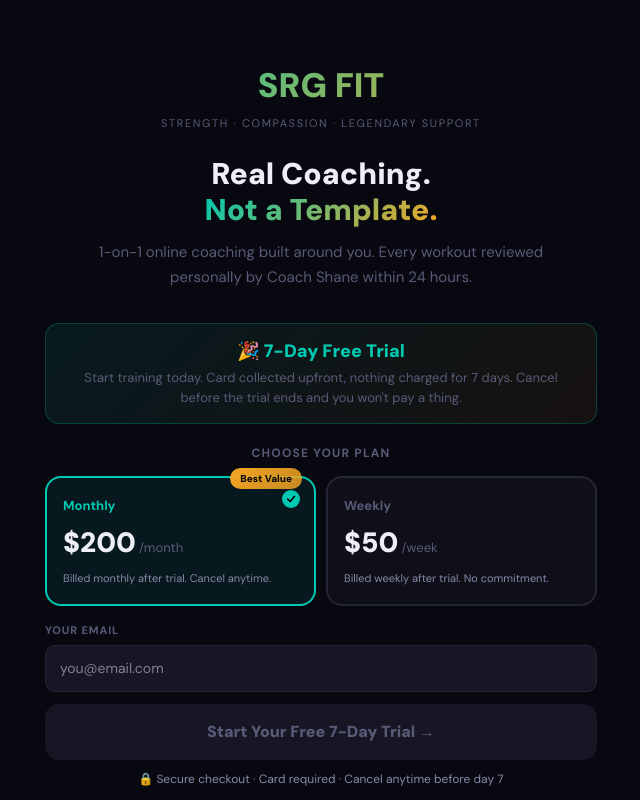
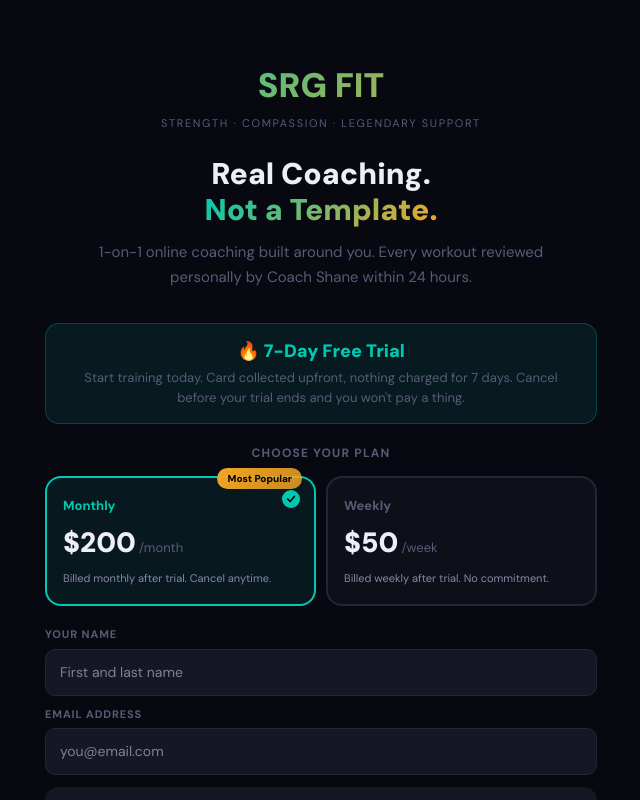
Before and after one commit to srgfitshane/srg-fit, a Next.js app: page /join in a window 1280 px wide. Shown: the top 800 px of the page, without its empty margins (319-959 px from the left). Built offline with nearby package versions, Linux system fonts and the light colour scheme.

Commit message:
feat: join page with name field, fix emoji, pre-create Stripe customer with name, personalised success page

```diff
--- a/src/app/api/stripe/session/route.ts
+++ b/src/app/api/stripe/session/route.ts
@@ -7,7 +7,9 @@
   try {
     const stripe = new Stripe(process.env.STRIPE_SECRET_KEY!, { apiVersion: '2022-11-15' as any })
     const session = await stripe.checkout.sessions.retrieve(id)
-    return NextResponse.json({ email: session.customer_email || session.customer_details?.email || null })
+    const email = session.customer_email || session.customer_details?.email || null
+    const name  = session.customer_details?.name || null
+    return NextResponse.json({ email, name })
   } catch {
     return NextResponse.json({ email: null })
   }
--- a/src/app/join/page.tsx
+++ b/src/app/join/page.tsx
@@ -10,20 +10,12 @@
 
 const PLANS = [
   {
-    id: 'monthly',
-    label: 'Monthly',
-    price: '$200',
-    interval: '/month',
-    badge: 'Best Value',
+    id: 'monthly', label: 'Monthly', price: '$200', interval: '/month', badge: 'Most Popular',
     priceId: process.env.NEXT_PUBLIC_STRIPE_PRICE_MONTHLY || 'price_MONTHLY',
     description: 'Billed monthly after trial. Cancel anytime.',
   },
   {
-    id: 'weekly',
-    label: 'Weekly',
-    price: '$50',
-    interval: '/week',
-    badge: null,
+    id: 'weekly', label: 'Weekly', price: '$50', interval: '/week', badge: null,
     priceId: process.env.NEXT_PUBLIC_STRIPE_PRICE_WEEKLY || 'price_WEEKLY',
     description: 'Billed weekly after trial. No commitment.',
   },
@@ -38,21 +30,23 @@
 
 export default function JoinPage() {
   const [selected, setSelected] = useState<string>('monthly')
-  const [email, setEmail] = useState('')
-  const [loading, setLoading] = useState(false)
-  const [error, setError] = useState<string|null>(null)
+  const [name,     setName]     = useState('')
+  const [email,    setEmail]    = useState('')
+  const [loading,  setLoading]  = useState(false)
+  const [error,    setError]    = useState<string|null>(null)
 
   const selectedPlan = PLANS.find(p => p.id === selected)!
 
   const handleJoin = async () => {
-    if (!email.trim() || !email.includes('@')) { setError('Please enter a valid email address'); return }
+    if (!name.trim())                           { setError('Please enter your name'); return }
+    if (!email.trim() || !email.includes('@'))  { setError('Please enter a valid email address'); return }
     setLoading(true)
     setError(null)
     try {
       const res = await fetch('/api/stripe/checkout', {
         method: 'POST',
         headers: { 'Content-Type': 'application/json' },
-        body: JSON.stringify({ priceId: selectedPlan.priceId, email: email.trim() }),
+        body: JSON.stringify({ priceId: selectedPlan.priceId, email: email.trim(), name: name.trim() }),
       })
       const data = await res.json()
       if (!res.ok) throw new Error(data.error || 'Something went wrong')
@@ -63,55 +57,64 @@
     }
   }
 
+  const inp: React.CSSProperties = {
+    width:'100%', background:'#161624', border:'1px solid #252538',
+    borderRadius:10, padding:'12px 14px', fontSize:14, color:'#eeeef8',
+    outline:'none', fontFamily:"'DM Sans',sans-serif",
+    colorScheme:'dark' as any, boxSizing:'border-box' as any,
+  }
+
+  const ctaReady = !loading && email.trim() && name.trim()
+
   return (
     <>
       <link href="https://fonts.googleapis.com/css2?family=DM+Sans:wght@400;500;700;800;900&display=swap" rel="stylesheet" />
-      <style>{`*{box-sizing:border-box;margin:0;padding:0;}body{background:${t.bg};}`}</style>
-      <div style={{ background:t.bg, minHeight:'100vh', fontFamily:"'DM Sans',sans-serif", color:t.text }}>
+      <style>{`*{box-sizing:border-box;margin:0;padding:0;}body{background:#080810;}`}</style>
+      <div style={{ background:'#080810', minHeight:'100vh', fontFamily:"'DM Sans',sans-serif", color:'#eeeef8' }}>
 
         {/* Hero */}
         <div style={{ maxWidth:600, margin:'0 auto', padding:'60px 24px 32px', textAlign:'center' }}>
           <div style={{ marginBottom:24 }}>
-            <div style={{ fontSize:34, fontWeight:900, background:`linear-gradient(135deg,${t.teal},${t.orange})`, WebkitBackgroundClip:'text', WebkitTextFillColor:'transparent', marginBottom:4 }}>SRG FIT</div>
-            <div style={{ fontSize:11, color:t.textMuted, letterSpacing:'0.15em', textTransform:'uppercase' }}>STRENGTH · COMPASSION · LEGENDARY SUPPORT</div>
+            <div style={{ fontSize:34, fontWeight:900, background:'linear-gradient(135deg,#00c9b1,#f5a623)', WebkitBackgroundClip:'text', WebkitTextFillColor:'transparent', marginBottom:4 }}>SRG FIT</div>
+            <div style={{ fontSize:11, color:'#5a5a78', letterSpacing:'0.15em', textTransform:'uppercase' }}>Strength · Compassion · Legendary Support</div>
           </div>
           <div style={{ fontSize:30, fontWeight:900, lineHeight:1.2, marginBottom:12 }}>
             Real Coaching.<br/>
-            <span style={{ background:`linear-gradient(135deg,${t.teal},${t.orange})`, WebkitBackgroundClip:'text', WebkitTextFillColor:'transparent' }}>Not a Template.</span>
+            <span style={{ background:'linear-gradient(135deg,#00c9b1,#f5a623)', WebkitBackgroundClip:'text', WebkitTextFillColor:'transparent' }}>Not a Template.</span>
           </div>
-          <div style={{ fontSize:15, color:t.textMuted, lineHeight:1.7, maxWidth:460, margin:'0 auto' }}>
+          <div style={{ fontSize:15, color:'#5a5a78', lineHeight:1.7, maxWidth:460, margin:'0 auto' }}>
             1-on-1 online coaching built around you. Every workout reviewed personally by Coach Shane within 24 hours.
           </div>
         </div>
 
-        {/* Plan + email form */}
+        {/* Form */}
         <div style={{ maxWidth:600, margin:'0 auto', padding:'0 24px' }}>
 
           {/* Trial banner */}
-          <div style={{ background:`linear-gradient(135deg,${t.teal}18,${t.orange}10)`, border:`1px solid ${t.teal}40`, borderRadius:14, padding:'14px 18px', marginBottom:20, textAlign:'center' }}>
-            <div style={{ fontSize:18, fontWeight:900, color:t.teal, marginBottom:3 }}>🎉 7-Day Free Trial</div>
-            <div style={{ fontSize:13, color:t.textMuted, lineHeight:1.6 }}>Start training today. Card collected upfront, nothing charged for 7 days. Cancel before the trial ends and you won't pay a thing.</div>
+          <div style={{ background:'#00c9b118', border:'1px solid #00c9b140', borderRadius:14, padding:'14px 18px', marginBottom:20, textAlign:'center' }}>
+            <div style={{ fontSize:18, fontWeight:900, color:'#00c9b1', marginBottom:3 }}>🔥 7-Day Free Trial</div>
+            <div style={{ fontSize:13, color:'#5a5a78', lineHeight:1.6 }}>Start training today. Card collected upfront, nothing charged for 7 days. Cancel before your trial ends and you won't pay a thing.</div>
           </div>
 
           {/* Plan selector */}
-          <div style={{ fontSize:12, fontWeight:700, color:t.textMuted, textTransform:'uppercase', letterSpacing:'0.1em', textAlign:'center', marginBottom:14 }}>Choose Your Plan</div>
-          <div style={{ display:'grid', gridTemplateColumns:'1fr 1fr', gap:10, marginBottom:16 }}>
+          <div style={{ fontSize:12, fontWeight:700, color:'#5a5a78', textTransform:'uppercase', letterSpacing:'0.1em', textAlign:'center', marginBottom:14 }}>Choose Your Plan</div>
+          <div style={{ display:'grid', gridTemplateColumns:'1fr 1fr', gap:10, marginBottom:20 }}>
             {PLANS.map(plan => {
               const active = selected === plan.id
               return (
                 <button key={plan.id} onClick={() => setSelected(plan.id)}
-                  style={{ background:active?t.tealDim:t.surface, border:`2px solid ${active?t.teal:t.border}`, borderRadius:16, padding:'18px 16px', cursor:'pointer', fontFamily:"'DM Sans',sans-serif", textAlign:'left' as const, position:'relative', transition:'all .15s' }}>
+                  style={{ background:active?'#00c9b115':'#0f0f1a', border:`2px solid ${active?'#00c9b1':'#252538'}`, borderRadius:16, padding:'18px 16px', cursor:'pointer', fontFamily:"'DM Sans',sans-serif", textAlign:'left' as const, position:'relative', transition:'all .15s' }}>
                   {plan.badge && (
-                    <div style={{ position:'absolute', top:-10, right:12, background:`linear-gradient(135deg,${t.orange},${t.orange}cc)`, color:'#000', fontSize:10, fontWeight:800, padding:'3px 10px', borderRadius:20 }}>{plan.badge}</div>
+                    <div style={{ position:'absolute', top:-10, right:12, background:'linear-gradient(135deg,#f5a623,#f5a623cc)', color:'#000', fontSize:10, fontWeight:800, padding:'3px 10px', borderRadius:20 }}>{plan.badge}</div>
                   )}
-                  <div style={{ fontSize:13, fontWeight:700, color:active?t.teal:t.textMuted, marginBottom:6 }}>{plan.label}</div>
+                  <div style={{ fontSize:13, fontWeight:700, color:active?'#00c9b1':'#5a5a78', marginBottom:6 }}>{plan.label}</div>
                   <div style={{ display:'flex', alignItems:'baseline', gap:3 }}>
-                    <span style={{ fontSize:28, fontWeight:900, color:t.text }}>{plan.price}</span>
-                    <span style={{ fontSize:13, color:t.textMuted }}>{plan.interval}</span>
+                    <span style={{ fontSize:28, fontWeight:900, color:'#eeeef8' }}>{plan.price}</span>
+                    <span style={{ fontSize:13, color:'#5a5a78' }}>{plan.interval}</span>
                   </div>
-                  <div style={{ fontSize:11, color:t.textDim, marginTop:6, lineHeight:1.5 }}>{plan.description}</div>
+                  <div style={{ fontSize:11, color:'#8888a8', marginTop:6, lineHeight:1.5 }}>{plan.description}</div>
                   {active && (
-                    <div style={{ position:'absolute', top:12, right:14, width:18, height:18, borderRadius:'50%', background:t.teal, display:'flex', alignItems:'center', justifyContent:'center' }}>
+                    <div style={{ position:'absolute', top:12, right:14, width:18, height:18, borderRadius:'50%', background:'#00c9b1', display:'flex', alignItems:'center', justifyContent:'center' }}>
                       <svg width="10" height="10" viewBox="0 0 12 12" fill="none"><polyline points="2 6 5 9 10 3" stroke="#000" strokeWidth="2" strokeLinecap="round" strokeLinejoin="round"/></svg>
                     </div>
                   )}
@@ -120,46 +123,53 @@
             })}
           </div>
 
-          {/* Email */}
-          <div style={{ marginBottom:12 }}>
-            <div style={{ fontSize:11, fontWeight:700, color:t.textMuted, textTransform:'uppercase', letterSpacing:'0.08em', marginBottom:6 }}>Your Email</div>
-            <input type="email" value={email} onChange={e => setEmail(e.target.value)} placeholder="you@email.com"
-              onKeyDown={e => e.key === 'Enter' && handleJoin()}
-              style={{ width:'100%', background:t.surfaceUp, border:`1px solid ${t.border}`, borderRadius:10, padding:'12px 14px', fontSize:14, color:t.text, outline:'none', fontFamily:"'DM Sans',sans-serif", colorScheme:'dark' as any, boxSizing:'border-box' as any }} />
+          {/* Name + Email */}
+          <div style={{ display:'flex', flexDirection:'column', gap:10, marginBottom:12 }}>
+            <div>
+              <div style={{ fontSize:11, fontWeight:700, color:'#5a5a78', textTransform:'uppercase', letterSpacing:'0.08em', marginBottom:6 }}>Your Name</div>
+              <input type="text" value={name} onChange={e => setName(e.target.value)}
+                placeholder="First and last name" style={inp} />
+            </div>
+            <div>
+              <div style={{ fontSize:11, fontWeight:700, color:'#5a5a78', textTransform:'uppercase', letterSpacing:'0.08em', marginBottom:6 }}>Email Address</div>
+              <input type="email" value={email} onChange={e => setEmail(e.target.value)}
+                placeholder="you@email.com" onKeyDown={e => e.key === 'Enter' && handleJoin()}
+                style={inp} />
+            </div>
           </div>
 
           {/* CTA */}
-          <button onClick={handleJoin} disabled={loading || !email.trim()}
-            style={{ width:'100%', padding:'16px', borderRadius:14, border:'none', background:loading||!email.trim()?t.surfaceUp:`linear-gradient(135deg,${t.teal},${t.orange})`, color:loading||!email.trim()?t.textMuted:'#000', fontSize:16, fontWeight:900, cursor:loading||!email.trim()?'not-allowed':'pointer', fontFamily:"'DM Sans',sans-serif", transition:'all .2s', marginBottom:10 }}>
-            {loading ? 'Redirecting to checkout...' : 'Start Your Free 7-Day Trial →'}
+          <button onClick={handleJoin} disabled={!ctaReady}
+            style={{ width:'100%', padding:'16px', borderRadius:14, border:'none', background:ctaReady?'linear-gradient(135deg,#00c9b1,#f5a623)':'#161624', color:ctaReady?'#000':'#5a5a78', fontSize:16, fontWeight:900, cursor:ctaReady?'pointer':'not-allowed', fontFamily:"'DM Sans',sans-serif", transition:'all .2s', marginBottom:10 }}>
+            {loading ? 'Redirecting to checkout...' : `Start Your Free 7-Day Trial →`}
           </button>
-          <div style={{ fontSize:12, color:t.textDim, textAlign:'center', marginBottom:error?12:0 }}>
+          <div style={{ fontSize:12, color:'#8888a8', textAlign:'center', marginBottom:error?12:0 }}>
             🔒 Secure checkout · Card required · Cancel anytime before day 7
           </div>
           {error && (
-            <div style={{ marginTop:10, fontSize:13, color:t.red, background:'#ef444415', border:'1px solid #ef444430', borderRadius:10, padding:'10px 14px' }}>{error}</div>
+            <div style={{ marginTop:10, fontSize:13, color:'#ef4444', background:'#ef444415', border:'1px solid #ef444430', borderRadius:10, padding:'10px 14px' }}>{error}</div>
           )}
         </div>
 
         {/* Features */}
         <div style={{ maxWidth:600, margin:'32px auto 0', padding:'0 24px 80px' }}>
-          <div style={{ fontSize:12, fontWeight:700, color:t.textMuted, textTransform:'uppercase', letterSpacing:'0.1em', textAlign:'center', marginBottom:16 }}>What's Included</div>
+          <div style={{ fontSize:12, fontWeight:700, color:'#5a5a78', textTransform:'uppercase', letterSpacing:'0.1em', textAlign:'center', marginBottom:16 }}>What's Included</div>
           <div style={{ display:'grid', gridTemplateColumns:'repeat(auto-fit,minmax(240px,1fr))', gap:10 }}>
             {FEATURES.map(f => (
-              <div key={f.title} style={{ background:t.surface, border:`1px solid ${t.border}`, borderRadius:14, padding:'16px 18px' }}>
+              <div key={f.title} style={{ background:'#0f0f1a', border:'1px solid #252538', borderRadius:14, padding:'16px 18px' }}>
                 <div style={{ fontSize:22, marginBottom:8 }}>{f.icon}</div>
                 <div style={{ fontSize:13, fontWeight:800, marginBottom:5 }}>{f.title}</div>
-                <div style={{ fontSize:12, color:t.textMuted, lineHeight:1.6 }}>{f.desc}</div>
+                <div style={{ fontSize:12, color:'#5a5a78', lineHeight:1.6 }}>{f.desc}</div>
               </div>
             ))}
           </div>
-          <div style={{ marginTop:28, background:t.tealDim, border:`1px solid ${t.teal}30`, borderRadius:14, padding:'16px 18px', textAlign:'center' }}>
-            <div style={{ fontSize:13, fontWeight:800, color:t.teal, marginBottom:5 }}>Questions before you join?</div>
-            <div style={{ fontSize:12, color:t.textMuted, lineHeight:1.6 }}>
-              Reach out at <a href="mailto:shane@srgfit.training" style={{ color:t.teal, textDecoration:'none' }}>shane@srgfit.training</a> — I personally respond to every message.
+          <div style={{ marginTop:28, background:'#00c9b115', border:'1px solid #00c9b130', borderRadius:14, padding:'16px 18px', textAlign:'center' }}>
+            <div style={{ fontSize:13, fontWeight:800, color:'#00c9b1', marginBottom:5 }}>Questions before you join?</div>
+            <div style={{ fontSize:12, color:'#5a5a78', lineHeight:1.6 }}>
+              Reach out at <a href="mailto:shane@srgfit.training" style={{ color:'#00c9b1', textDecoration:'none' }}>shane@srgfit.training</a> — I personally respond to every message.
             </div>
           </div>
-          <div style={{ textAlign:'center', marginTop:28, fontSize:11, color:t.textDim }}>Be Kind to Yourself & Stay Awesome 💪</div>
+          <div style={{ textAlign:'center', marginTop:28, fontSize:11, color:'#8888a8' }}>Be Kind to Yourself & Stay Awesome 💪</div>
         </div>
       </div>
     </>
--- a/src/app/join/success/page.tsx
+++ b/src/app/join/success/page.tsx
@@ -14,28 +14,31 @@
 }
 
 function SuccessInner() {
-  const searchParams = useSearchParams()
-  const sessionId = searchParams.get('session_id')
-  const [email, setEmail] = useState<string|null>(null)
+  const searchParams  = useSearchParams()
+  const sessionId     = searchParams.get('session_id')
+  const [email, setEmail]   = useState<string|null>(null)
+  const [name,  setName]    = useState<string|null>(null)
 
   useEffect(() => {
-    // Optionally fetch session email to personalise the message
     if (!sessionId) return
     fetch(`/api/stripe/session?id=${sessionId}`)
       .then(r => r.json())
-      .then(d => { if (d.email) setEmail(d.email) })
+      .then(d => {
+        if (d.email) setEmail(d.email)
+        if (d.name)  setName(d.name)
+      })
       .catch(() => {})
   }, [sessionId])
 
   return (
     <>
       <link href="https://fonts.googleapis.com/css2?family=DM+Sans:wght@400;500;700;800;900&display=swap" rel="stylesheet"/>
-      <style>{`*{box-sizing:border-box;margin:0;padding:0;}body{background:${t.bg};}`}</style>
+      <style>{`*{box-sizing:border-box;margin:0;padding:0;}body{background:#080810;}`}</style>
       <div style={{ minHeight:'100vh', background:t.bg, fontFamily:"'DM Sans',sans-serif", color:t.text, display:'flex', alignItems:'center', justifyContent:'center', padding:24 }}>
         <div style={{ maxWidth:480, width:'100%', textAlign:'center' }}>
           <div style={{ fontSize:64, marginBottom:20 }}>🎉</div>
-          <div style={{ fontSize:28, fontWeight:900, background:`linear-gradient(135deg,${t.teal},${t.orange})`, WebkitBackgroundClip:'text', WebkitTextFillColor:'transparent', marginBottom:12, lineHeight:1.2 }}>
-            You're in!
+          <div style={{ fontSize:28, fontWeight:900, background:'linear-gradient(135deg,#00c9b1,#f5a623)', WebkitBackgroundClip:'text', WebkitTextFillColor:'transparent', marginBottom:12, lineHeight:1.2 }}>
+            {name ? `Welcome, ${name.split(' ')[0]}!` : "You're in!"}
           </div>
           <div style={{ fontSize:15, color:t.textMuted, lineHeight:1.7, marginBottom:32 }}>
             {email ? `We sent a setup link to ${email}.` : 'Check your email for a setup link.'}{' '}
@@ -47,11 +50,11 @@
             {[
               { step:'1', text:'Check your email and click the setup link' },
               { step:'2', text:'Create your password — takes 30 seconds' },
-              { step:'3', text:'Coach Shane will set up your program' },
+              { step:'3', text:'Coach Shane will reach out to set up your program' },
               { step:'4', text:'Your trial ends in 7 days — cancel anytime before then' },
             ].map(s => (
               <div key={s.step} style={{ display:'flex', gap:12, alignItems:'flex-start', marginBottom:12 }}>
-                <div style={{ width:24, height:24, borderRadius:'50%', background:`linear-gradient(135deg,${t.teal},${t.orange})`, display:'flex', alignItems:'center', justifyContent:'center', fontSize:11, fontWeight:900, color:'#000', flexShrink:0 }}>{s.step}</div>
+                <div style={{ width:24, height:24, borderRadius:'50%', background:'linear-gradient(135deg,#00c9b1,#f5a623)', display:'flex', alignItems:'center', justifyContent:'center', fontSize:11, fontWeight:900, color:'#000', flexShrink:0 }}>{s.step}</div>
                 <div style={{ fontSize:13, color:t.textMuted, lineHeight:1.5, paddingTop:3 }}>{s.text}</div>
               </div>
             ))}
```
Also changed, not shown: src/app/api/stripe/checkout/route.ts (+13 -2 lines).
